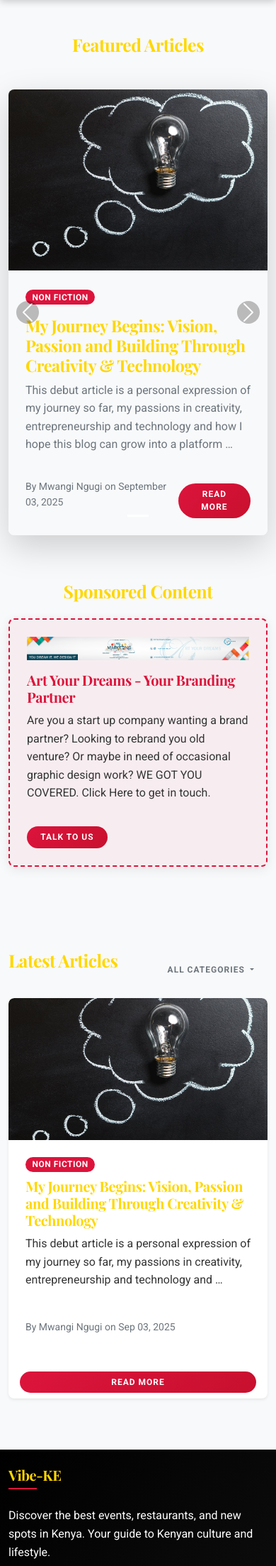
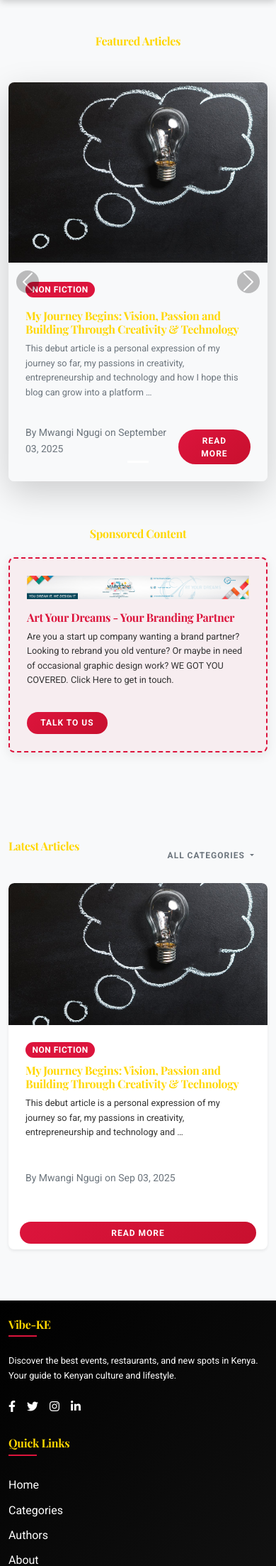
Before and after one commit to CreatorLarry/vibe-ke-blogsite, a Django app: page / in a window 390 px wide. Shown: the part 80-2286 px from the top of the page at 71% size. Run offline with Django 4.2, Linux system fonts and the light colour scheme; data comes from the database, SQL or seed files in the repository; both versions use the stored data as it was after the commit; data that the repository does not hold is empty.

Commit message:
changing mobile device font size2

```diff
--- a/blog/static/css/custom/style.css
+++ b/blog/static/css/custom/style.css
@@ -19,7 +19,7 @@ body {
   color: #333;
 }
 
-a{
+a {
   text-decoration: none;
 }
 
@@ -222,7 +222,7 @@ h2 {
   box-shadow: 0 4px 12px rgba(219, 39, 65, 0.3);
 }
 
-.btn-primary:hover a{
+.btn-primary:hover a {
   color: var(--kenyan-gold) !important;
 }
 
@@ -233,7 +233,6 @@ h2 {
   --bs-btn-active-border-color: transparent;
   --bs-btn-active-bg: var(--kenyan-gold);
 }
-
 
 .btn-outline-primary:hover {
   background-color: var(--kenyan-red);
@@ -486,6 +485,20 @@ h2 {
     padding: 0.4rem 1.2rem;
     font-size: 0.75rem;
   }
+
+  p {
+    font-size: 0.8rem;
+  }
+
+  h1,
+  h2,
+  h3,
+  h4,
+  h5,
+  h6 ,
+  .label{
+    font-size: 1rem;
+  }
 }
 
 /* Animations */
```
Also changed, not shown: blog/db.sqlite3.
